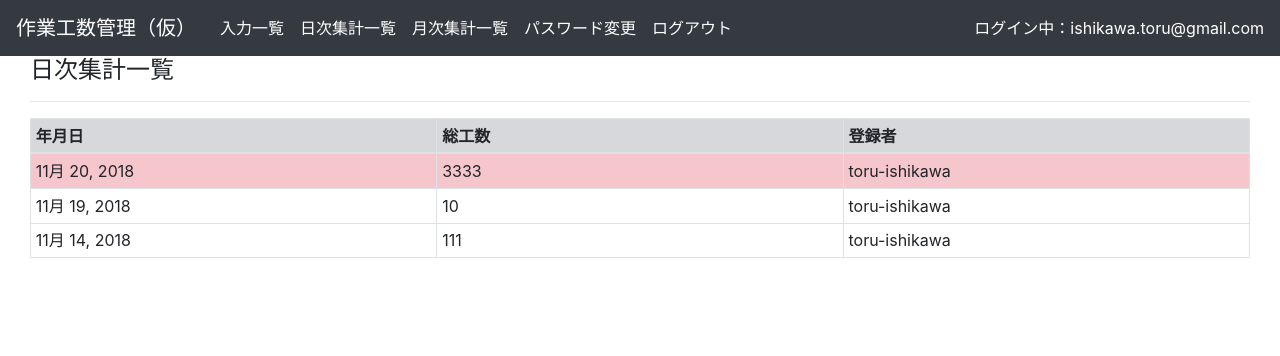
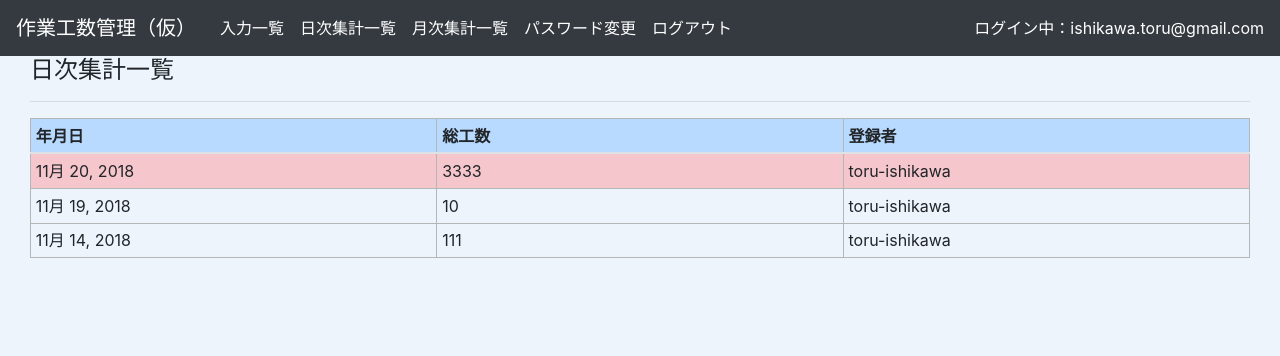
Before and after one commit to 1shikawa/myapp2, a Django app: page /DailySumList/ in a window 1280 px wide. Shown: the top 356 px of the page. Run offline with Django 3.2, Linux system fonts and the light colour scheme; a user stored in the database is signed in; data comes from the database, SQL or seed files in the repository; some libraries are stand-ins or nearby versions.

Commit message:
20181121 html modify

```diff
--- a/templates/DailyInputList.html
+++ b/templates/DailyInputList.html
@@ -4,9 +4,7 @@
 </head>
 
 {% block extracss %}
-table {
-table-layout: fixed;
-}
+
 {% endblock %}
 
 <body>
@@ -23,7 +21,7 @@ table-layout: fixed;
     <div class="table-sm">
         <table class="table table-bordered table-hover">
             <thead>
-            <tr class="table-secondary">
+            <tr class="table-primary">
                 <th>年月日</th>
                 <th>大項目</th>
                 <th>中項目</th>
--- a/templates/DailySumList.html
+++ b/templates/DailySumList.html
@@ -4,9 +4,7 @@
 </head>
 
 {% block extracss %}
-table {
-table-layout: fixed;
-}
+
 {% endblock %}
 
 <body>
@@ -23,7 +21,7 @@ table-layout: fixed;
     <div class="table-sm">
         <table class="table table-bordered table-hover">
             <thead>
-            <tr class="table-secondary">
+            <tr class="table-primary">
                 <th>年月日</th>
                 <!--<th>大項目</th>-->
                 <th>総工数</th>
--- a/templates/MonthlySumList.html
+++ b/templates/MonthlySumList.html
@@ -4,9 +4,7 @@
 </head>
 
 {% block extracss %}
-table {
-table-layout: fixed;
-}
+
 {% endblock %}
 
 <body>
@@ -23,7 +21,7 @@ table-layout: fixed;
     <div class="table-sm">
         <table class="table table-bordered table-hover">
             <thead>
-            <tr class="table-secondary">
+            <tr class="table-primary">
                 <th>期間</th>
                 <th>大項目</th>
                 <th>総工数</th>
--- a/templates/account/login.html
+++ b/templates/account/login.html
@@ -2,6 +2,10 @@
 {% load bootstrap4 %}
 
 {% block title %}作業工数管理（仮）{% endblock %}
+
+{% block extracss %}
+
+{% endblock %}
 
 {% block contents %}
 
--- a/templates/base.html
+++ b/templates/base.html
@@ -20,13 +20,31 @@
 </head>
 
 <style>
+body{
+ background-color:#edf4fb;
+}
+
+table {
+table-layout: fixed;
+}
+
+.table th {
+border: 1px solid #b4b6b8;
+}
+
+.table tr {
+border: 1px solid #b4b6b8;
+}
+
+.table td {
+border: 1px solid #b4b6b8;
+}
+
 {% block extracss %}{% endblock %}
-
 
 </style>
 
 <body>
-
 
 <nav class="navbar navbar-expand-lg navbar-dark bg-dark sticky-top">
     <a class="navbar-brand" href="{% url 'mycalendar:month_with_schedule' %}">作業工数管理（仮）</a>
--- a/templates/multiEdit.html
+++ b/templates/multiEdit.html
@@ -14,9 +14,6 @@ font-size:20px;
 text-align: right;
 }
 
-.table tr td {
-border: 1px solid #eceeef;
-}
 {% endblock%}
 
 <body>
```
Also changed, not shown: templates/month_with_schedule.html (+2 -10 lines), templates/multiAdd.html (+0 -7 lines).
